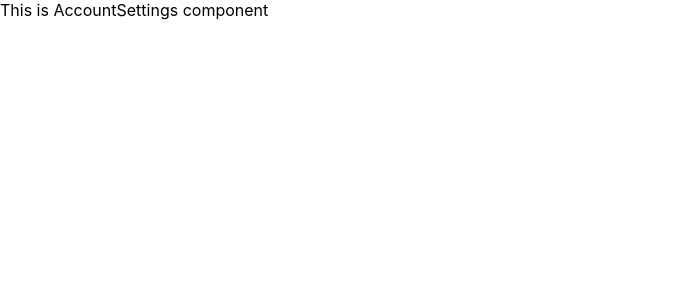
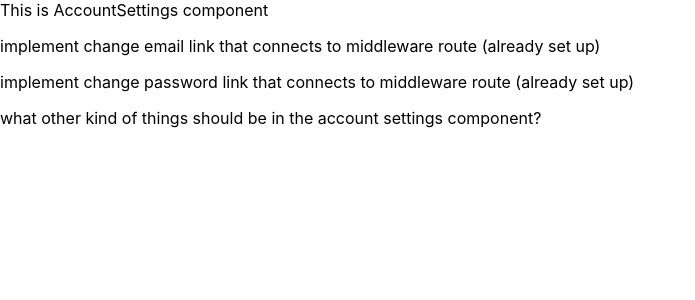
Before and after one commit to christian-m-george/team-two-client, a React (Create React App) app: page /account-settings in a window 1280 px wide. Shown: the top 300 px of the page, without its empty margins (0-695 px from the left). Built offline with nearby package versions, Linux system fonts and the light colour scheme.

Commit message:
updated comments

```diff
--- a/src/AccountSettings/AccountSettings.js
+++ b/src/AccountSettings/AccountSettings.js
@@ -4,6 +4,9 @@ export default function AccountSettings() {
     return (
         <div>
             This is AccountSettings component
+            <p>implement change email link that connects to middleware route (already set up)</p>
+            <p>implement change password link that connects to middleware route (already set up)</p>
+            <p>what other kind of things should be in the account settings component?</p>
         </div>
     )
 }
--- a/src/Login/Login.js
+++ b/src/Login/Login.js
@@ -34,7 +34,6 @@ export default function Login() {
         const response = await fetch(url, options)
           .then(res => {
             if(res.status === 200) {
-                console.log("WE DID IT!!!!!!!!!!!!!!!")
                 res.json();
                 reroute();
             }
```
